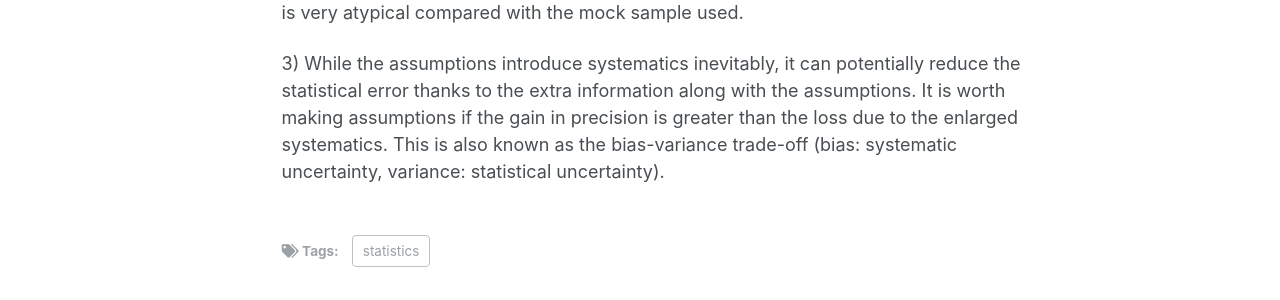
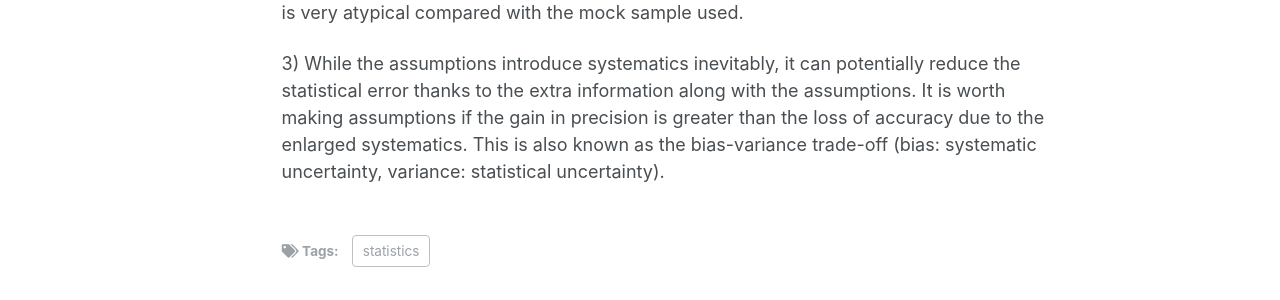
Before and after one commit to syrte/syrte.github.io-jekyll, a Jekyll site: the page built from _posts/2020-02-25-on-model-assumptions.md, in a window 1280 px wide and 1223 px high. Shown: the part 640-940 px from the top of the window. Built offline with Jekyll 4.4.1, drawn with Linux system fonts in a browser that asks for light colours.

Commit message:
Update 2020-02-25-on-model-assumptions.md

```diff
--- a/_posts/2020-02-25-on-model-assumptions.md
+++ b/_posts/2020-02-25-on-model-assumptions.md
@@ -12,4 +12,4 @@ This post was originally a part of my response to a referee report where the ref
 
 2) Deviations from the assumptions usually introduce bias and/or additional systematic uncertainties in the results, though the effects have not been quantified explicitly in many studies. If the assumptions are reasonable approximations, then the systematic error should be small and ensemble unbiased. In practice, one can estimate the systematics using realistic mock samples. The difference between the actual total uncertainty and the reported statistical uncertainty (the so-called formal error) is the systematics. However, it is still possible that such estimated systematics are underestimated if the real observation is very atypical compared with the mock sample used.
 
-3) While the assumptions introduce systematics inevitably, it can potentially reduce the statistical error thanks to the extra information along with the assumptions. It is worth making assumptions if the gain in precision is greater than the loss due to the enlarged systematics. This is also known as the bias-variance trade-off (bias: systematic uncertainty, variance: statistical uncertainty).
+3) While the assumptions introduce systematics inevitably, it can potentially reduce the statistical error thanks to the extra information along with the assumptions. It is worth making assumptions if the gain in precision is greater than the loss of accuracy due to the enlarged systematics. This is also known as the bias-variance trade-off (bias: systematic uncertainty, variance: statistical uncertainty).
```
